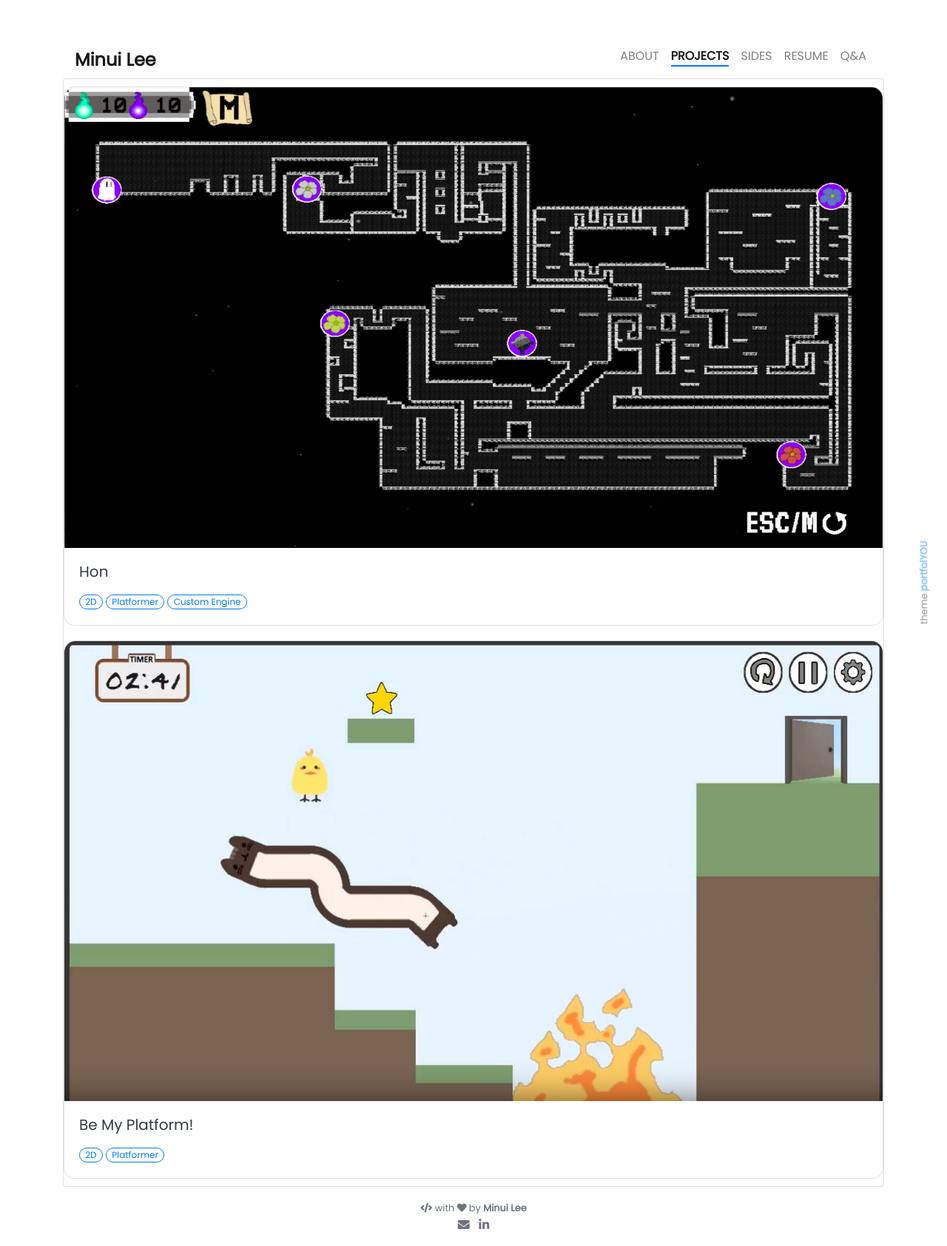
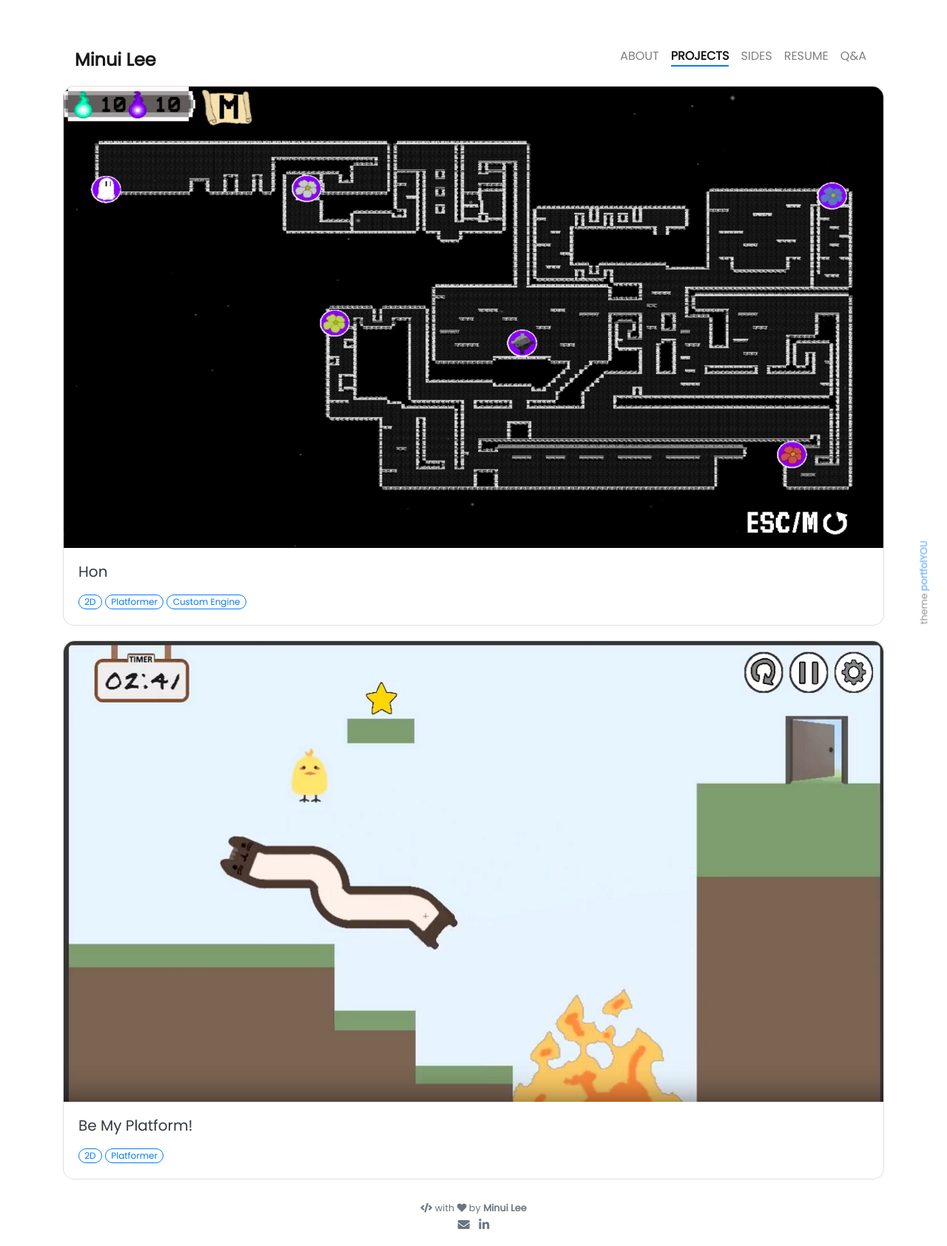
Before and after one commit to MinuiLee/MinuiLee.github.io, a Jekyll site: the page built from pages/teamprojects.html, in a window 1280 px wide. Shown: the whole page at 74% size. Built offline with Jekyll 4.4.1, drawn with Linux system fonts in a browser that asks for light colours; nearby versions of some CDN libraries.

Commit message:
no message

```diff
--- a/_includes/teamprojects/index.html
+++ b/_includes/teamprojects/index.html
@@ -1,7 +1,4 @@
-<!-- Remote Projects JS -->
-<script src="{{ '/assets/js/remote-projects.js' | relative_url }}"></script>
-
-<div class="card">
+<div class="card border-0">
 
   {% for project in site.projects %}
 
```
